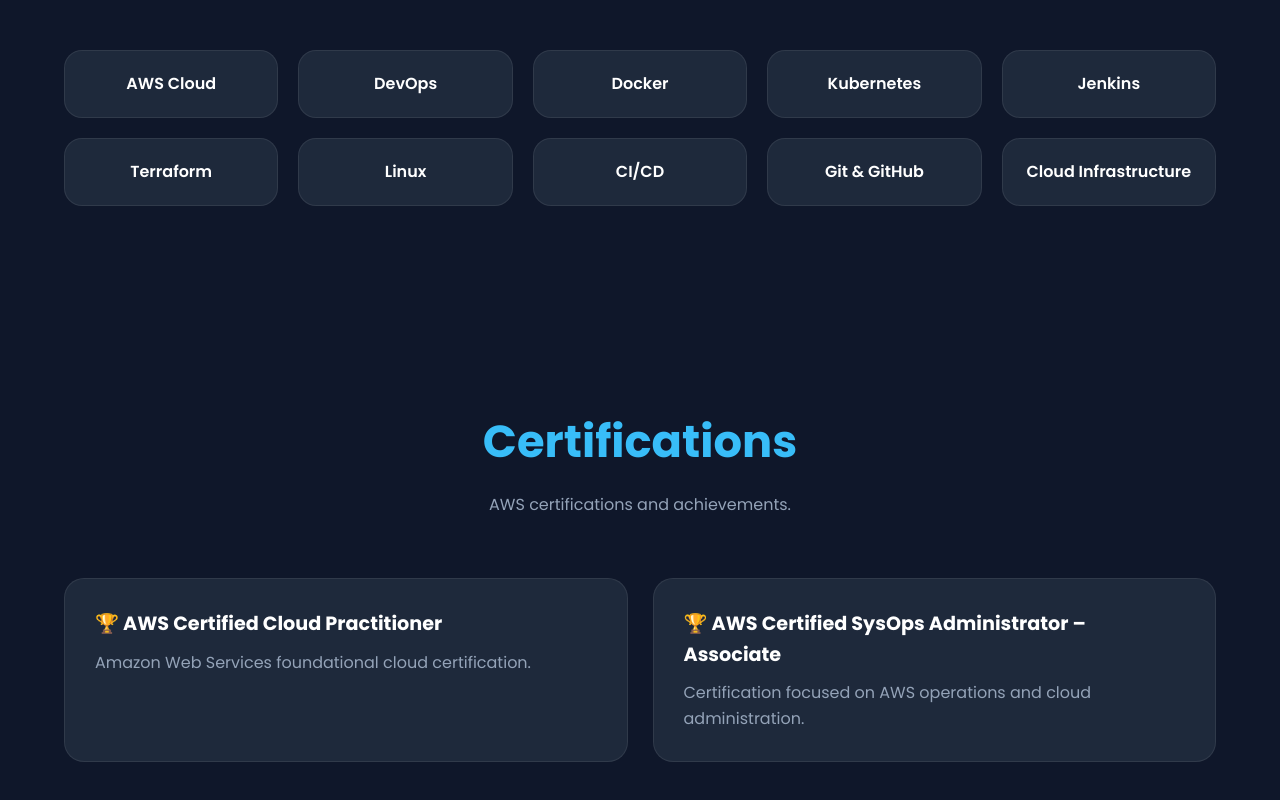
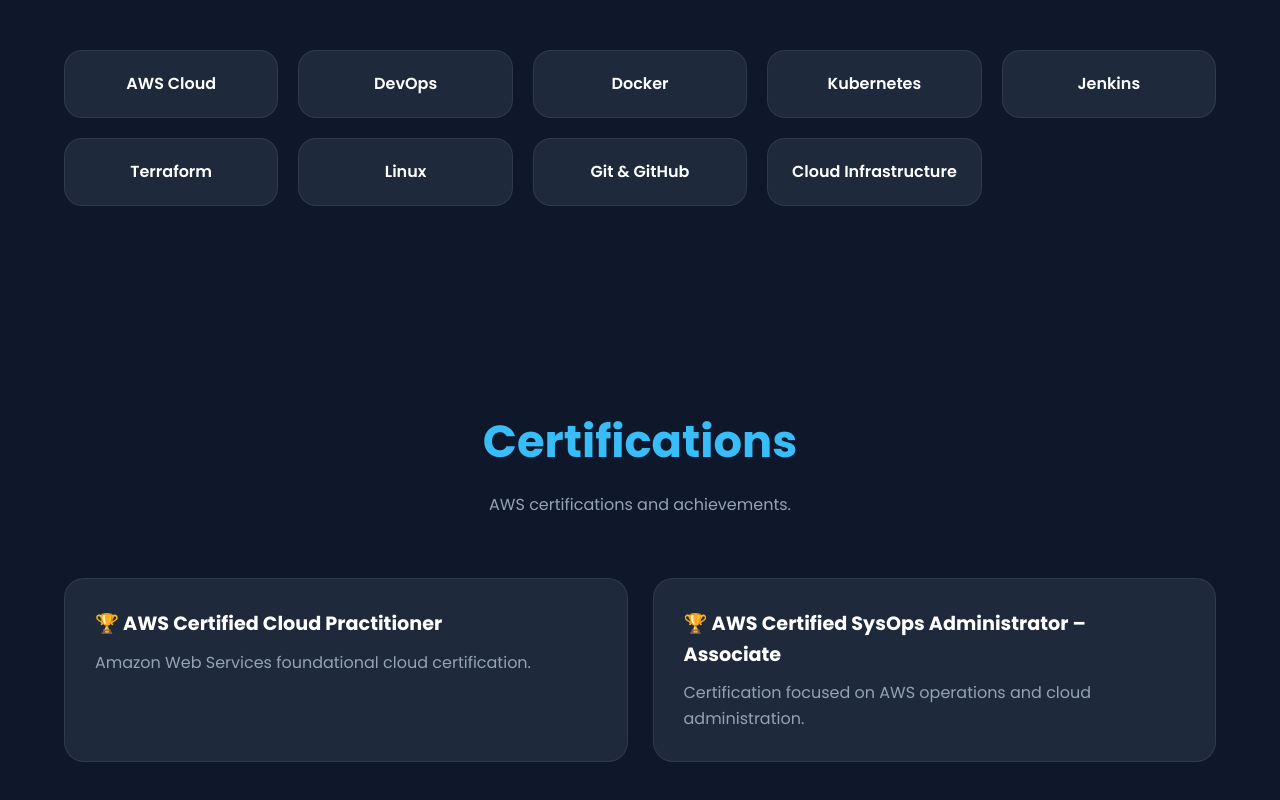
Before and after one commit to Digvijay0911/github-actions-zero-to-hero, a plain HTML site: page index.html in a window 1280 px wide. Shown: the part 1758-2558 px from the top of the page. Drawn offline with Linux system fonts and the light colour scheme.

Commit message:
update index.html

```diff
--- a/index.html
+++ b/index.html
@@ -408,7 +408,6 @@
         <div class="skill-box">Jenkins</div>
         <div class="skill-box">Terraform</div>
         <div class="skill-box">Linux</div>
-        <div class="skill-box">CI/CD</div>
         <div class="skill-box">Git & GitHub</div>
         <div class="skill-box">Cloud Infrastructure</div>
       </div>
```
